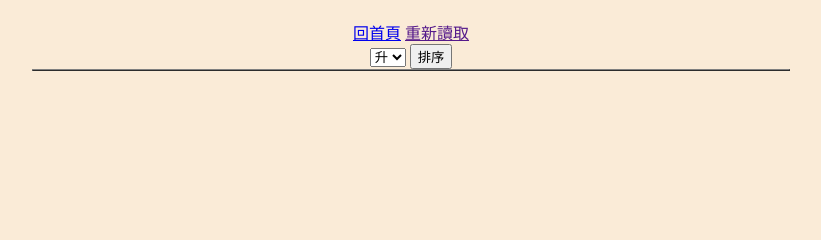
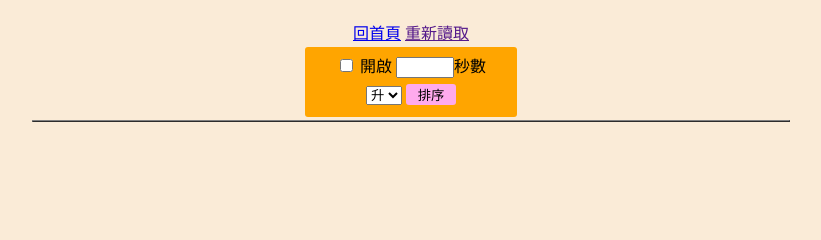
Before and after one commit to 17app001/flaskdemo, a Flask app: template templates/pm25.html in a window 1280 px wide. Shown: the part 115-355 px from the top of the page, without its empty margins (229-1050 px from the left). Run offline with Flask 3, Linux system fonts and the light colour scheme; the template is opened without the code that fills it, so the values that code supplies are empty.

Commit message:
新增css

```diff
--- a/templates/pm25.html
+++ b/templates/pm25.html
@@ -31,6 +31,30 @@
                 width: 90%;
             }
         }
+
+        #delay-sec {
+            width: 50px;
+
+        }
+
+        .panel1 {
+            width: 200px;
+            margin: 3px auto;
+            background-color: orange;
+            padding: 6px;
+            border-radius: 3px;
+        }
+
+        .button-style {
+            background-color: rgb(255, 170, 237);
+            border: 0;
+            width: 50px;
+            border-radius: 3px;
+        }
+
+        form {
+            margin: 6px 0px;
+        }
     </style>
 </head>
 
@@ -39,13 +63,21 @@
     <h3 style="color:blue">目前時間:<u>{{data["today"]}}</u></h3>
     <a href="/">回首頁</a>
     <a href="">重新讀取</a>
+
+    <div class="panel1">
+        <input type="checkbox" name="" id="">
+        開啟
+        <input name="delay-sec" id="delay-sec" type="number">秒數
         <form action="" method="POST">
             <select name="sort" id="sort">
                 <option value="true">升</option>
                 <option value="false">降</option>
             </select>
-        <button type="submit">排序</button>
+            <button class="button-style" type="submit">排序</button>
         </form>
+    </div>
+
+
     <table border="1">
         <thead>
             <tr>
@@ -64,7 +96,14 @@
             {% endfor %}
         </tbody>
     </table>
+    <script>
+        const sortBtn = document.querySelector("button");
+        console.log(sortBtn);
+        setInterval((() => {
+            window.location.reload();
+        }), 10000);
 
+    </script>
 </body>
 
 </html>
```
Also changed, not shown: 1 other file. Lines whose indentation alone changed are shown as unchanged.
